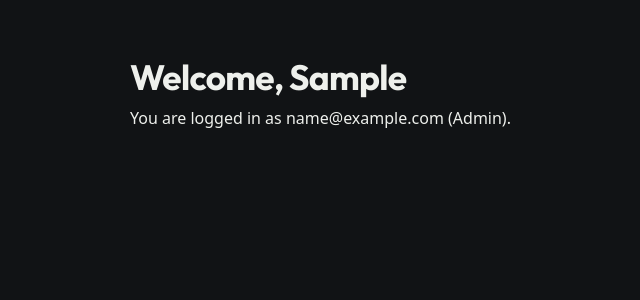
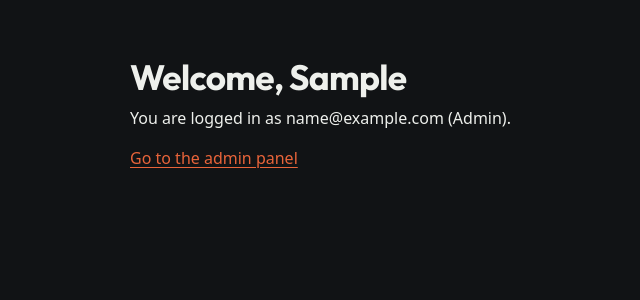
Before and after one commit to AdamMasry/Gym-Management-System, a Django app: page / in a window 1280 px wide. Shown: the part 64-364 px from the top of the page, without its empty margins (54-694 px from the left). Run offline with Django 5.2, Linux system fonts and the light colour scheme; a user stored in the database is signed in; tables that the repository leaves empty hold one stand-in row (values such as "Sample post").

Commit message:
feat: add role_required permission check and admin-only page

```diff
--- /dev/null
+++ b/accounts/templates/403.html
@@ -0,0 +1,6 @@
+{% extends "base.html" %}
+{% block title %}Access denied · Nabd{% endblock %}
+{% block content %}
+  <p>You don't have permission to view this page.</p>
+  <a href="{% url 'home' %}">Back to home</a>
+{% endblock %}
--- /dev/null
+++ b/accounts/templates/accounts/admin_panel.html
@@ -0,0 +1,6 @@
+{% extends "base.html" %}
+{% block title %}Admin panel · Nabd{% endblock %}
+{% block content %}
+  <h1 class="h3">Admin panel</h1>
+  <p>This area is for admins only.</p>
+{% endblock %}
--- a/accounts/templates/accounts/home.html
+++ b/accounts/templates/accounts/home.html
@@ -2,4 +2,7 @@
 {% block content %}
   <h1 class="h3">Welcome, {{ user.first_name }}</h1>
   <p>You are logged in as {{ user.email }} ({{ user.get_role_display }}).</p>
+  {% if user.role == "ADMIN" %}
+    <a href="{% url 'admin_panel' %}">Go to the admin panel</a>
+  {% endif %}
 {% endblock %}
--- a/accounts/urls.py
+++ b/accounts/urls.py
@@ -7,6 +7,7 @@ from .forms import LoginForm
 urlpatterns = [
     path("", views.home, name="home"),
     path("signup/", views.signup, name="signup"),
+    path("manage/", views.admin_panel, name="admin_panel"),
     path(
         "login/",
         auth_views.LoginView.as_view(
--- a/accounts/views.py
+++ b/accounts/views.py
@@ -4,6 +4,8 @@ from django.contrib.auth.decorators import login_required
 
 # Create your views here.
 from .forms import SignUpForm
+from .models import User
+from .permissions import role_required
 
 
 def signup(request):
@@ -21,3 +23,8 @@ def signup(request):
 @login_required
 def home(request):
     return render(request, "accounts/home.html")
+
+
+@role_required(User.Role.ADMIN)
+def admin_panel(request):
+    return render(request, "accounts/admin_panel.html")
```
Also changed, not shown: accounts/permissions.py (added, +33 -0 lines), README.md.
